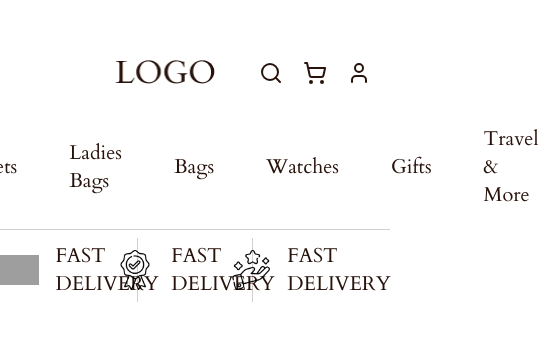
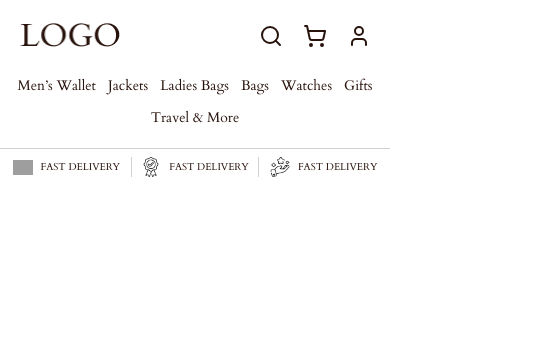
Before and after one commit to Maryammuhammadafzal/Leather-products-landing-page, a Next.js app: page / in a window 390 px wide. Shown: the top 360 px of the page, 550 px wide, since content can reach past the window. Built offline with nearby package versions, Linux system fonts and the light colour scheme; grey boxes are pictures that could not be loaded.

Commit message:
making Responsive

```diff
--- a/src/app/testimonial/page.tsx
+++ b/src/app/testimonial/page.tsx
@@ -38,14 +38,14 @@ const TestimonialPage = () => {
       <div className="w-[85%] flex flex-col gap-16 h-auto justify-center items-center">
         <div className="heading max-w-xl flex justify-center items-center text-center">
           <h2 className="font-mono lg:leading-14 text-primary md:leading-12  sm:leading-10 leading-8 lg:text-5xl sm:text-4xl xs:text-3xl text-2xl">
-            Why Choose Us?
+           What Our customer Says?
           </h2>
         </div>
         <div className="testimonial-slider w-full h-auto flex gap-5                                                                                                                                                                                    ">
           <Carousel className="w-full h-[500px] flex justify-center items-center">
             <CarouselContent className="-ml-4 w-full flex gap-4 h-full justify-center items-center absolute top-0 left-0">
               {testimonial_data.map((testimonial, index) => (
-                <CarouselItem key={index} className="md:basis-1 lg:basis-1/2 w-full">
+                <CarouselItem key={index} className="max-lg:mx-auto lg:basis-1/2 w-full">
                   <div className="w-[500px] h-auto flex flex-col gap-6 justify-center items-center">
                     <div className="profile-image w-[104px] h-[104px] rounded-full border border-primary p-2">
                       <Image
--- a/src/components/Footer.tsx
+++ b/src/components/Footer.tsx
@@ -14,7 +14,7 @@ const Footer = () => {
             </p>
           </div>
           <div className="flex flex-col gap-4 w-auto h-auto">
-            <h3 className="lg:text-2xl md:text-xl text-lg text-secondary font-sans">
+            <h3 className="lg:text-2xl md:text-xl text-lg text-primary font-mono">
               Products
             </h3>
             <ul className="flex flex-col gap-3">
@@ -26,7 +26,7 @@ const Footer = () => {
             </ul>
           </div>
           <div className="flex flex-col gap-4 w-auto h-auto">
-            <h3 className="lg:text-2xl md:text-xl text-lg text-secondary font-sans">
+            <h3 className="lg:text-2xl md:text-xl text-lg text-primary font-mono">
               Pages
             </h3>
             <ul className="flex flex-col gap-3">
@@ -38,7 +38,7 @@ const Footer = () => {
             </ul>
           </div>
           <div className="flex flex-col max-w-sm gap-4 w-auto h-auto">
-            <h3 className="lg:text-2xl md:text-xl text-lg text-secondary font-sans">
+            <h3 className="lg:text-2xl md:text-xl text-lg text-primary font-mono">
               Contact Us
             </h3>
             <ul className="flex flex-col gap-3">
--- a/src/components/Header.tsx
+++ b/src/components/Header.tsx
@@ -4,38 +4,38 @@ import React from "react";
 
 const Header = () => {
   return (
-    <div className="w-full h-[250px] bg-white flex justify-center items-center">
+    <div className="w-full xs:h-[250px] h-[200px] bg-white flex justify-center items-center">
       <div className="flex flex-col w-full h-[170px] justify-start items-center">
-        <div className="logo flex py-5 w-full  justify-center items-center h-auto">
-          <a href="/" className="w-[50%] flex justify-end">
+        <div className="logo flex sm:py-5 py-2 w-full  justify-center items-center h-auto">
+          <a href="/" className="w-[50%] flex md:justify-end">
             <Image src="/images/logo.png" width={100} height={100} alt="logo" />
           </a>
           <div className="flex justify-end w-[40%]  items-end gap-5 text-primary  h-auto ">
-            <Search size={24} />
+            <Search size={24}/>
             <ShoppingCart size={24} />
             <User size={24} />
           </div>
         </div>
         <nav className="nav w-full h-auto py-4 flex justify-center items-center">
-          <ul className="w-auto px-2 gap-11 flex justify-center items-center">
-            <li className="text-primary font-mono text-xl p-1">{`Men’s Wallet`}</li>
-            <li className="text-primary font-mono text-xl p-1">Jackets</li>
-            <li className="text-primary font-mono text-xl p-1">Ladies Bags</li>
-            <li className="text-primary font-mono text-xl p-1">Bags</li>
-            <li className="text-primary font-mono text-xl p-1">Watches</li>
-            <li className="text-primary font-mono text-xl p-1">Gifts</li>
-            <li className="text-primary font-mono text-xl p-1">Travel & More</li>
+          <ul className="w-auto px-2 lg:gap-11 md:gap-8 sm:gap-5 xs:gap-3 gap-1 max-sm:flex-wrap flex justify-center items-center">
+            <li className="text-primary font-mono md:text-lg lg:text-xl sm:text-base text-sm p-1">{`Men’s Wallet`}</li>
+            <li className="text-primary font-mono md:text-lg lg:text-xl sm:text-base text-sm p-1">Jackets</li>
+            <li className="text-primary font-mono md:text-lg lg:text-xl sm:text-base text-sm p-1">Ladies Bags</li>
+            <li className="text-primary font-mono md:text-lg lg:text-xl sm:text-base text-sm p-1">Bags</li>
+            <li className="text-primary font-mono md:text-lg lg:text-xl sm:text-base text-sm p-1">Watches</li>
+            <li className="text-primary font-mono md:text-lg lg:text-xl sm:text-base text-sm p-1">Gifts</li>
+            <li className="text-primary font-mono md:text-lg lg:text-xl sm:text-base text-sm p-1">Travel & More</li>
           </ul>
         </nav>
-        <div className="w-full h-auto flex p-2 border-t border-primary/20 justify-center items-center">
-            <div className="w-[31%] flex justify-center gap-4 items-center h-auto p-1">
-              <Image src="/images/header-icon1.png" width={40} height={40} alt="icon" />   <p className="text-xl uppercase font-mono text-primary">Fast Delivery</p>
+        <div className="w-full h-auto flex sm:p-2 pt-2 border-t border-primary/20 justify-center items-center">
+            <div className="sm:w-[31%] w-[33%] flex justify-center lg:gap-4 gap-2 items-center h-auto md:p-1">
+              <Image src="/images/header-icon1.png" width={40} height={40} alt="icon" className="md:w-[40px] sm:w-[35px] xs:w-[30px] w-[20px]" />   <p className="lg:text-xl md:text-lg sm:text-base xs:text-sm text-[10px] uppercase font-mono text-primary">Fast Delivery</p>
             </div>
-            <div className="w-[31%] flex justify-center gap-4 items-center h-auto border-primary/20 border-l border-r p-1">
-              <Image src="/images/header-icon2.png" width={40} height={40} alt="icon" />   <p className="text-xl uppercase font-mono text-primary">Fast Delivery</p>
+            <div className="sm:w-[31%] w-[33%] flex justify-center lg:gap-4 gap-2 items-center h-auto border-primary/20 border-l border-r md:p-1">
+              <Image src="/images/header-icon2.png" width={40} height={40} alt="icon" className="md:w-[40px] sm:w-[35px] xs:w-[30px] w-[20px]" />   <p className="lg:text-xl md:text-lg sm:text-base xs:text-sm text-[10px] uppercase font-mono text-primary">Fast Delivery</p>
             </div>
-            <div className="w-[31%] flex justify-center gap-4 items-center h-auto p-1">
-              <Image src="/images/header-icon3.png" width={40} height={40} alt="icon" />   <p className="text-xl uppercase font-mono text-primary">Fast Delivery</p>
+            <div className="sm:w-[31%] w-[33%] flex justify-center lg:gap-4 gap-2 items-center h-auto md:p-1">
+              <Image src="/images/header-icon3.png" width={40} height={40} alt="icon" className="md:w-[40px] sm:w-[35px] xs:w-[30px] w-[20px]" />   <p className="lg:text-xl md:text-lg sm:text-base xs:text-sm text-[10px] uppercase font-mono text-primary">Fast Delivery</p>
             </div>
         </div>
       </div>
```
